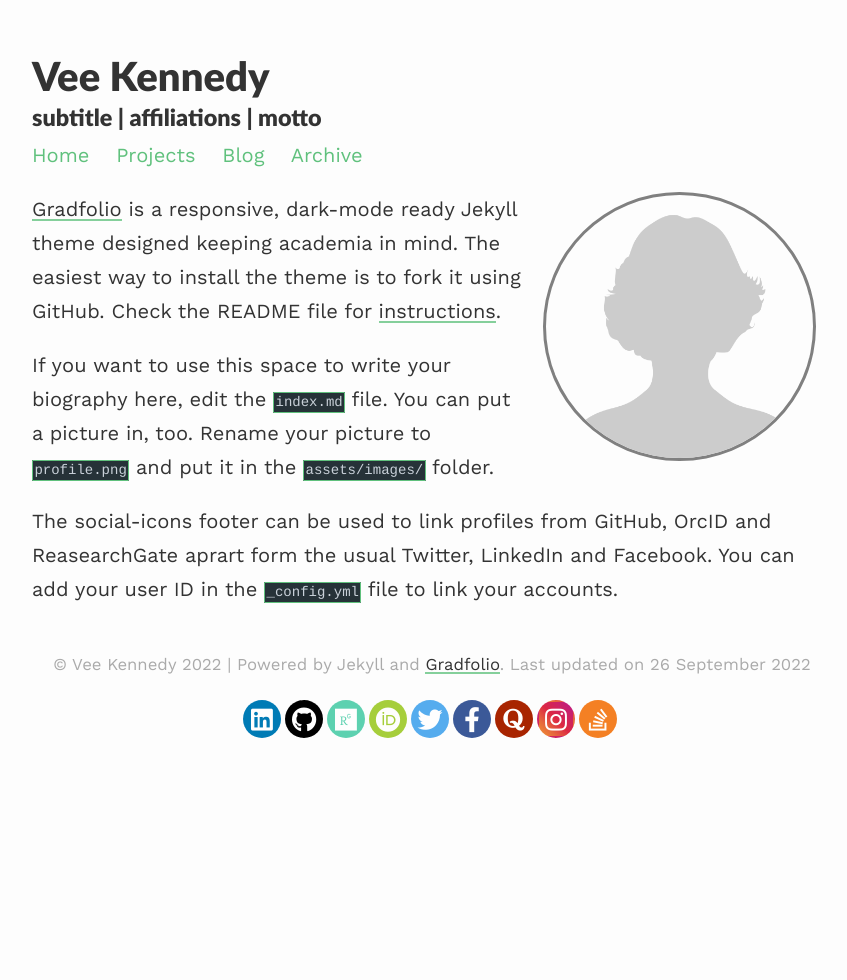
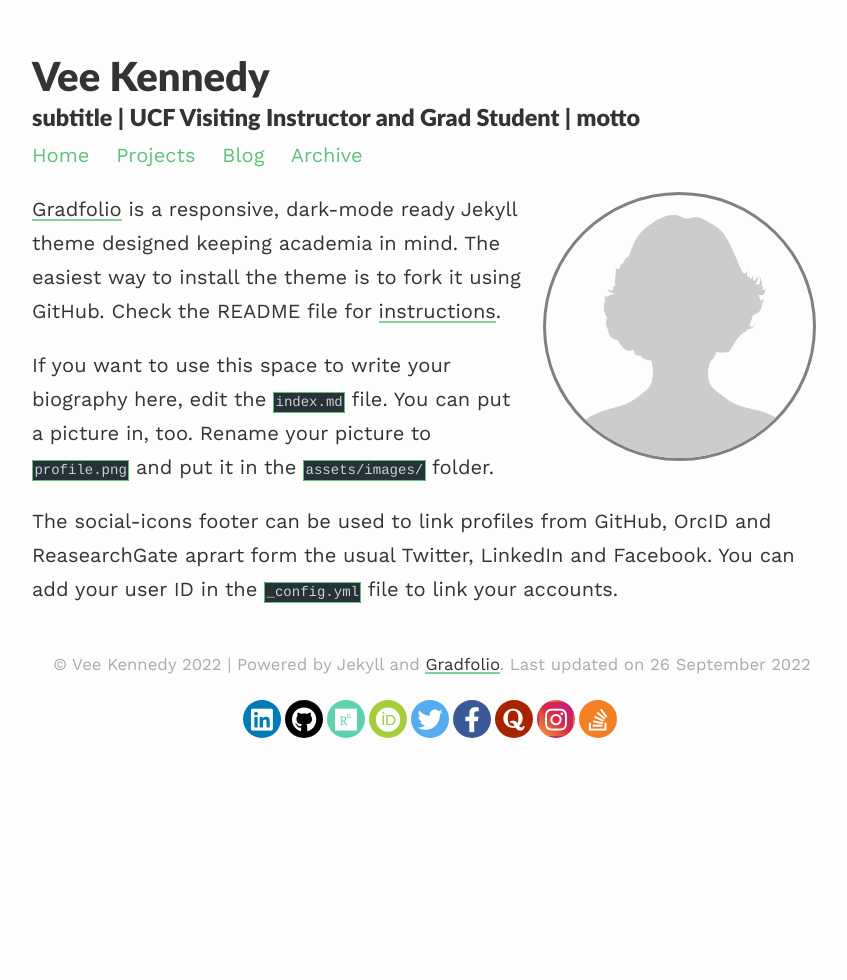
Before and after one commit to veekenne/gradfolio, a Jekyll site: the page built from index.md, in a window 1280 px wide. Shown: the whole page, without its empty margins (208-1055 px from the left). Built offline with Jekyll 4.4.1, drawn with Linux system fonts in a browser that asks for light colours; nearby versions of some CDN libraries; some of the changed lines change nothing that is shown.

Commit message:
Update _config.yml

```diff
--- a/_config.yml
+++ b/_config.yml
@@ -1,7 +1,7 @@
-### your site title here
+### Vee's Awesome Site Title
 
 title: Vee Kennedy
-description: subtitle | affiliations | motto
+description: subtitle | UCF Visiting Instructor and Grad Student | motto
 
 baseurl: /gradfolio #name of GitHub repository
 url: "" #custom url to be used instead of GitHub repository
@@ -13,8 +13,8 @@ permalink: /blog/:year/:title/
 paginate_path: /blog/page:num/
 
 # Social media links in footer
-twitter: "#"
-linkedin: "#"
+twitter: "#vvolgate"
+linkedin: "#kelly-vee-kennedy-509075139"
 stackoverflow: "#"
 github: "#"
 researchgate: "#"
```
